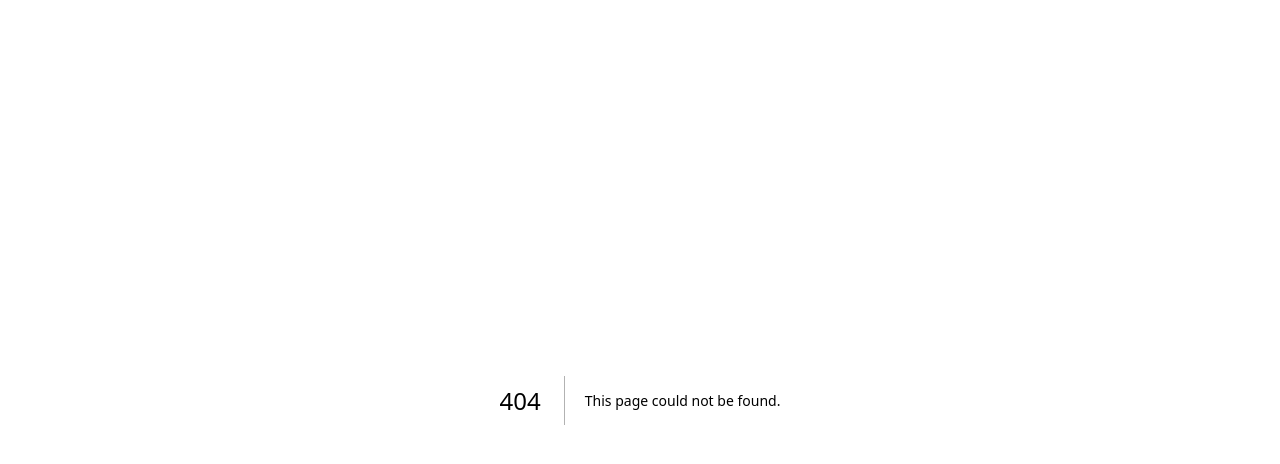
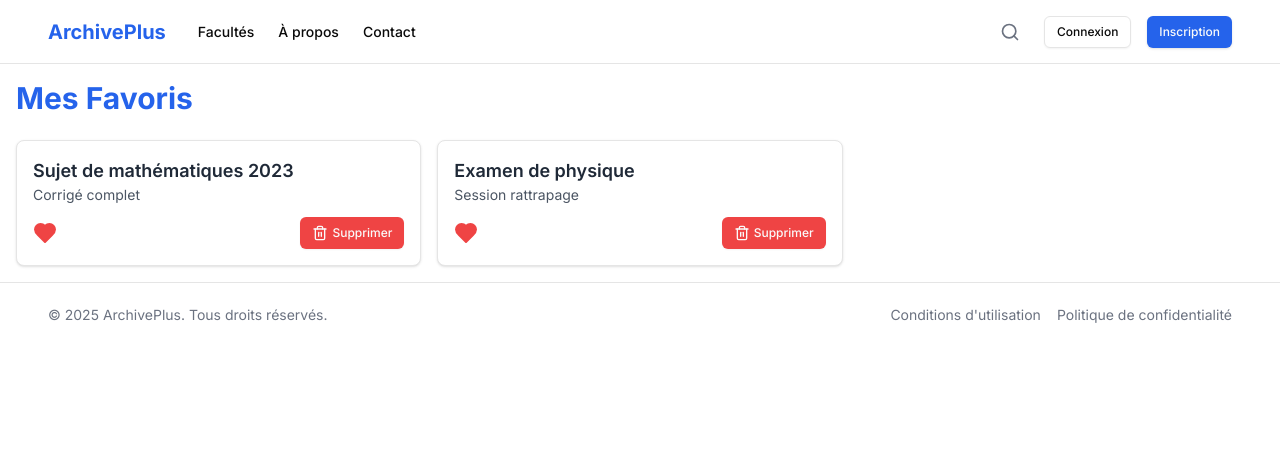
Before and after one commit to Archive-Hub-Dschang/archiv-plus-front-end, a Next.js app: page /profile/favorites in a window 1280 px wide. Before the commit this address had no page. Shown: the top 464 px of the page. Built offline with nearby package versions, Linux system fonts and the light colour scheme.

Commit message:
feat:added favorites

```diff
--- /dev/null
+++ b/src/app/(users)/profile/favorites/page.tsx
@@ -0,0 +1,76 @@
+"use client";
+
+import React, { useEffect, useState } from "react";
+import { Button } from "@/components/ui/button";
+import { Heart, Trash2 } from "lucide-react";
+
+interface Document {
+    id: string;
+    title: string;
+    description: string;
+    isFavorite: boolean;
+}
+
+export default function FavoritesPage() {
+    const [documents, setDocuments] = useState<Document[]>([]);
+
+    useEffect(() => {
+        // Exemple de récupération des documents favoris depuis une API fictive
+        const mockDocuments: Document[] = [
+            {
+                id: "1",
+                title: "Sujet de mathématiques 2023",
+                description: "Corrigé complet",
+                isFavorite: true,
+            },
+            {
+                id: "2",
+                title: "Examen de physique",
+                description: "Session rattrapage",
+                isFavorite: true,
+            },
+        ];
+        setDocuments(mockDocuments);
+    }, []);
+
+    const removeFromFavorites = (id: string) => {
+        setDocuments((prev) => prev.filter((doc) => doc.id !== id));
+    };
+
+    return (
+        <div className="p-4 space-y-6">
+            <h1 className="text-3xl font-bold text-blue-600">Mes Favoris</h1>
+            {documents.length === 0 ? (
+                <p className="text-gray-500">Aucun document ajouté aux favoris.</p>
+            ) : (
+                <div className="grid gap-4 md:grid-cols-2 lg:grid-cols-3">
+                    {documents.map((doc) => (
+                        <div
+                            key={doc.id}
+                            className="border rounded-lg p-4 bg-white shadow"
+                        >
+                            <h2 className="font-semibold text-lg text-gray-800">
+                                {doc.title}
+                            </h2>
+                            <p className="text-sm text-gray-600 mb-3">
+                                {doc.description}
+                            </p>
+                            <div className="flex justify-between items-center">
+                                <Heart className="text-red-500" fill="currentColor" />
+                                <Button
+                                    variant="destructive"
+                                    size="sm"
+                                    onClick={() => removeFromFavorites(doc.id)}
+                                    className="flex items-center gap-1"
+                                >
+                                    <Trash2 size={16} />
+                                    Supprimer
+                                </Button>
+                            </div>
+                        </div>
+                    ))}
+                </div>
+            )}
+        </div>
+    );
+}
```
